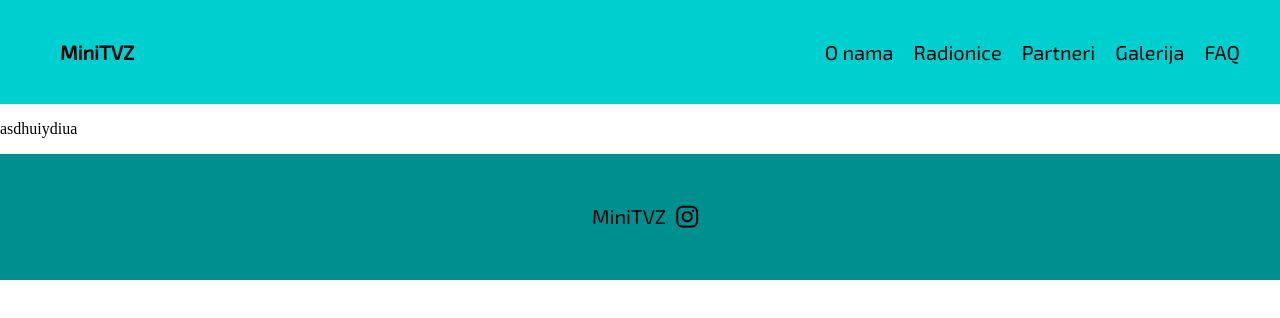
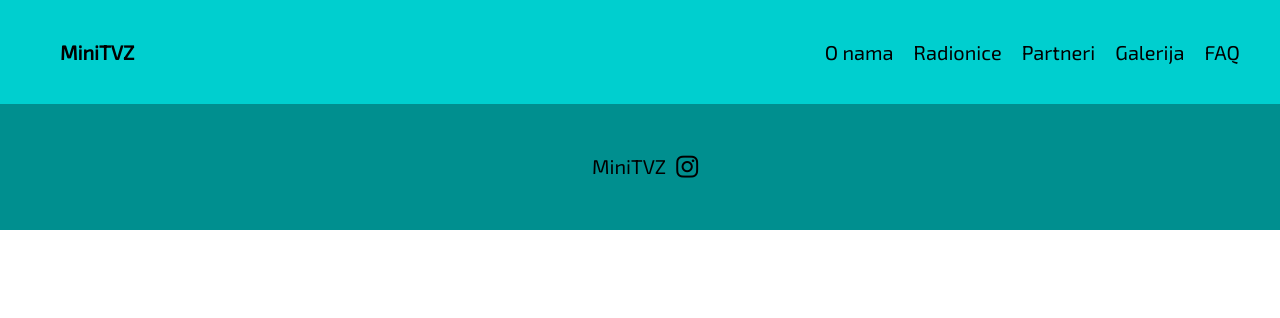
Before and after one commit to nfranovic/SmartWeb, a plain HTML site: page index.html in a window 1280 px wide. Drawn offline with Linux system fonts and the light colour scheme.

Commit message:
Update index.html

```diff
--- a/index.html
+++ b/index.html
@@ -27,8 +27,6 @@
     </header>
 
     <article>
-
-        <p>asdhuiydiua</p>
     </article>
 
     <footer>
```
